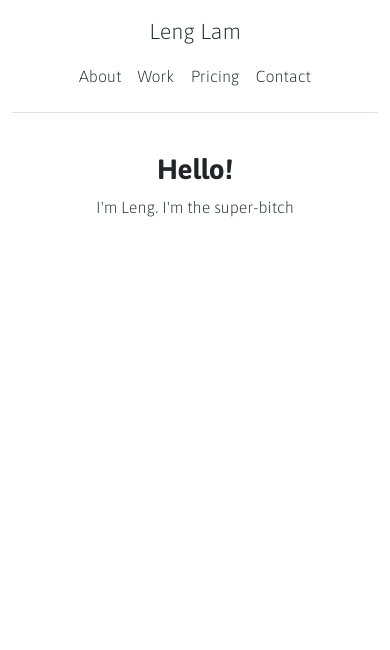
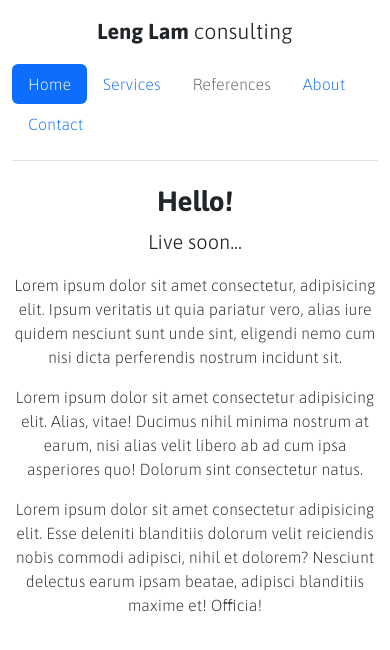
Before and after one commit to lionelegger/cv, a plain HTML site: page index.html in a window 390 px wide. Drawn offline with nearby package versions, Linux system fonts and the light colour scheme.

Commit message:
responsive is working

```diff
--- a/custom.css
+++ b/custom.css
@@ -5,3 +5,6 @@ body {
 h1 {
   font-weight: 700;
 }
+.navbar {
+
+}
--- a/index.html
+++ b/index.html
@@ -1,9 +1,13 @@
 <!DOCTYPE html>
-<html>
+<html lang="en">
 
 <head>
   <title>Leng Lam</title>
-  <META NAME="robots" CONTENT="noindex,nofollow">
+
+  <!-- meta tags -->
+  <meta charset="utf-8">
+  <meta name="viewport" content="width=device-width, initial-scale=1">
+  <meta name="robots" content="noindex,nofollow">
 
   <!-- BOOTSTRAP 5.3.0 -->
   <link href="https://cdn.jsdelivr.net/npm/bootstrap@5.3.0-alpha1/dist/css/bootstrap.min.css" rel="stylesheet"
@@ -21,26 +25,32 @@
 </head>
 
 <body>
-  <div class="container py-3">
-    <header>
-      <div class="d-flex flex-column flex-md-row align-items-center pb-3 mb-4 border-bottom">
-        <a href="/" class="d-flex align-items-center text-dark text-decoration-none">
-          <span class="fs-4">Leng Lam</span>
-        </a>
 
-        <nav class="d-inline-flex mt-2 mt-md-0 ms-md-auto">
-          <a class="me-3 py-2 text-dark text-decoration-none" href="#">About</a>
-          <a class="me-3 py-2 text-dark text-decoration-none" href="#">Work</a>
-          <a class="me-3 py-2 text-dark text-decoration-none" href="#">Pricing</a>
-          <a class="py-2 text-dark text-decoration-none" href="#">Contact</a>
-        </nav>
-      </div>
+  <div class="container">
+    <header class="d-flex flex-wrap justify-content-center py-3 mb-4 border-bottom">
+      <a href="/" class="d-flex align-items-center mb-3 mb-md-0 me-md-auto text-dark text-decoration-none">
+        <span class="fs-4 fw-bold">Leng Lam <span class="fw-light">consulting</span></span>
+      </a>
+
+      <ul class="nav nav-pills">
+        <li class="nav-item"><a href="#" class="nav-link active" aria-current="page">Home</a></li>
+        <li class="nav-item"><a href="#" class="nav-link">Services</a></li>
+        <li class="nav-item"><a href="#" class="nav-link disabled">References</a></li>
+        <li class="nav-item"><a href="#" class="nav-link">About</a></li>
+        <li class="nav-item"><a href="#" class="nav-link">Contact</a></li>
+      </ul>
     </header>
+
   </div>
+
 
   <div class="container text-center">
     <h1>Hello!</h1>
-    <p>I'm Leng. I'm the super-bitch</p>
+    <p class="lead">Live soon...</p>
+    <p>Lorem ipsum dolor sit amet consectetur, adipisicing elit. Ipsum veritatis ut quia pariatur vero, alias iure quidem nesciunt sunt unde sint, eligendi nemo cum nisi dicta perferendis nostrum incidunt sit.</p>
+    <p>Lorem ipsum dolor sit amet consectetur adipisicing elit. Alias, vitae! Ducimus nihil minima nostrum at earum, nisi alias velit libero ab ad cum ipsa asperiores quo! Dolorum sint consectetur natus.</p>
+    <p>Lorem ipsum dolor sit amet consectetur adipisicing elit. Esse deleniti blanditiis dolorum velit reiciendis nobis commodi adipisci, nihil et dolorem? Nesciunt delectus earum ipsam beatae, adipisci blanditiis maxime et! Officia!</p>
+
   </div>
 
 </body>
```
